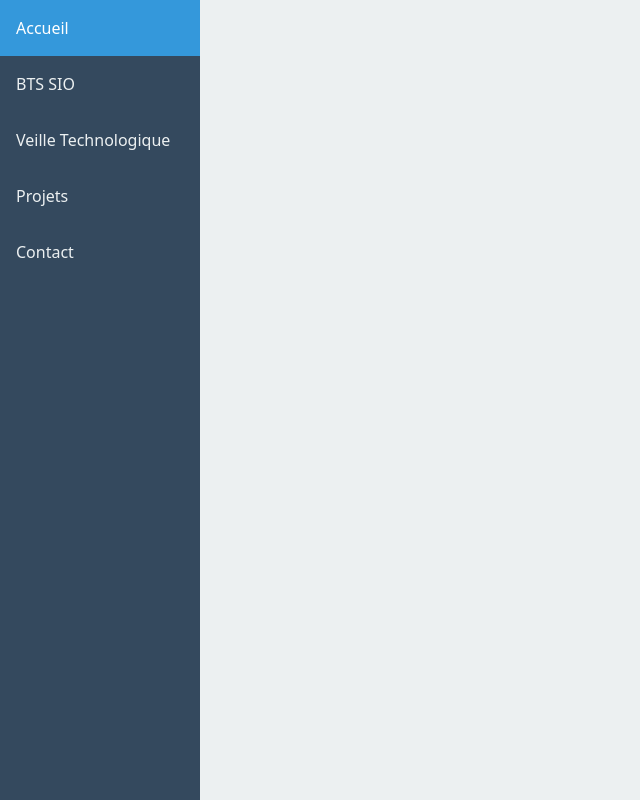
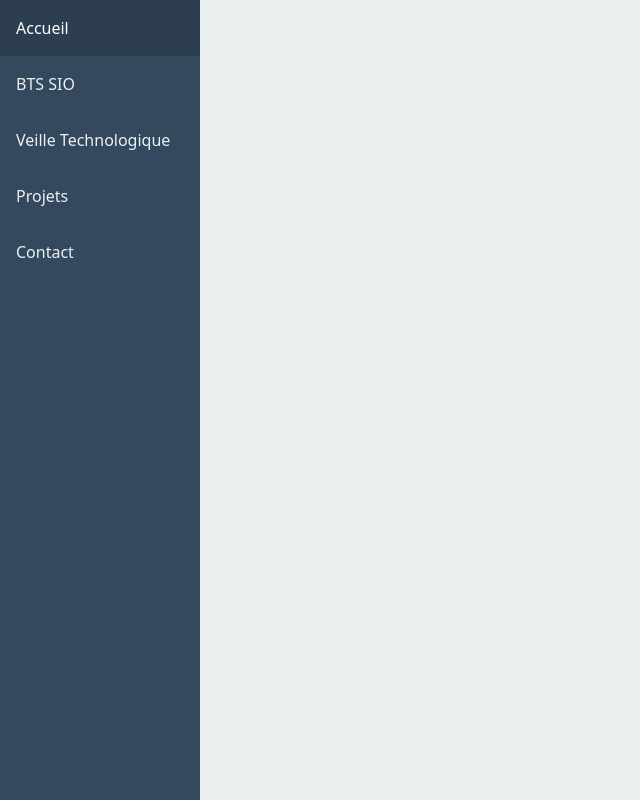
Before and after one commit to LenyBl/Portfolio, a CodeIgniter 4 app: template app/Views/templates/header.php in a window 1280 px wide. Shown: the whole page, without its empty margins (0-640 px from the left). Run offline with PHP 8.4 and a stand-in for CodeIgniter, Linux system fonts and the light colour scheme; the template is opened without the code that fills it, so the values that code supplies are empty; some libraries are stand-ins or nearby versions.

Commit message:
sidebar color

```diff
--- a/app/Views/templates/header.php
+++ b/app/Views/templates/header.php
@@ -14,13 +14,17 @@
 <body>
 
     <div class="sidebar">
-        <a class="active" href="<?= base_url('/') ?>">Accueil</a>
+        <a href="<?= base_url('/') ?>">Accueil</a>
         <a href="#news">BTS SIO</a>
         <a href="#contact">Veille Technologique</a>
         <a href="#about">Projets</a>
-        <a href="<?= base_url('contact') ?>">Contact</a>
+        <a href="<?= base_url('contact') ?>" id="contactLink">Contact</a>
     </div>
 
     <script src="https://cdn.jsdelivr.net/npm/bootstrap@5.3.1/dist/js/bootstrap.bundle.min.js"
         integrity="sha384-HwwvtgBNo3bZJJLYd8oVXjrBZt8cqVSpeBNS5n7C8IVInixGAoxmnlMuBnhbgrkm"
         crossorigin="anonymous"></script>
+
+</body>
+
+</html>
--- a/public/inc/style.css
+++ b/public/inc/style.css
@@ -20,11 +20,6 @@ body {
     text-decoration: none;
 }
 
-/* Active/current link */
-.sidebar a.active {
-    background-color: #3498db; /* Couleur de fond pour le lien actif */
-    color: white;
-}
 
 /* Links on mouse-over */
 .sidebar a:hover:not(.active) {
```
